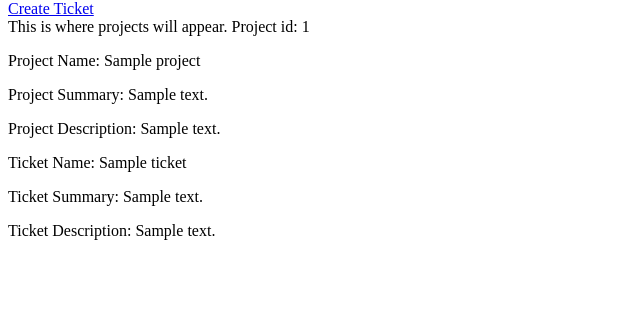
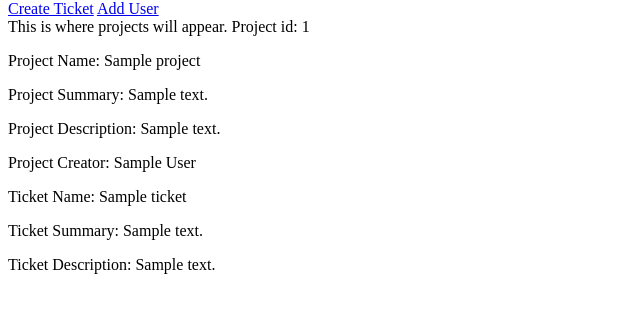
Before and after one commit to andrew-zabloudil/DevTick, a Flask app: page /project/1 in a window 1280 px wide. Shown: the part 26-339 px from the top of the page, without its empty margins (0-640 px from the left). Run offline with Flask 2, Linux system fonts and the light colour scheme; tables that the repository leaves empty hold one stand-in row (values such as "Sample post"); some libraries are stand-ins or nearby versions.

Commit message:
Add list to display creator and other users

```diff
--- a/templates/project.html
+++ b/templates/project.html
@@ -4,22 +4,36 @@
   <a href="{{ url_for('create_ticket', project_id=project.id) }}"
     >Create Ticket</a
   >
+  <a href="{{ url_for('add_user', project_id=project.id) }}">Add User</a>
 </div>
 <div>
   This is where projects will appear. Project id: {{ project.id }}
   <p>Project Name: {{ project.name }}</p>
   <p>Project Summary: {{ project.summary }}</p>
   <p>Project Description: {{ project.description|safe }}</p>
+  <div>
+    <p>Project Creator: {{ project.creator.name }}</p>
+    {% if project.invited_users %}
+      <p>Other Users:</p>
+      <ul>
+        {% for user in project.invited_users %}
+          <li>{{ user.name }}</li>
+        {% endfor %}
+      </ul>
+    {% endif %}
+  </div>
   {% if project.tickets %}
     {% for ticket in project.tickets %}
-    <div>
-      <p>Ticket Name: {{ ticket.name }}</p>
-      <p>Ticket Summary: {{ ticket.summary }}</p>
-      <p>Ticket Description: {{ ticket.description|safe }}</p>
-    </div>
+      <div>
+        <p>Ticket Name: {{ ticket.name }}</p>
+        <p>Ticket Summary: {{ ticket.summary }}</p>
+        <p>Ticket Description: {{ ticket.description|safe }}</p>
+      </div>
     {% endfor %}
   {% else %}
-    <p>This project has no tickets yet. Get started now by clicking Create Ticket!</p>
+  <p>
+    This project has no tickets yet. Get started now by clicking Create Ticket!
+  </p>
   {% endif %}
 </div>
 
```
